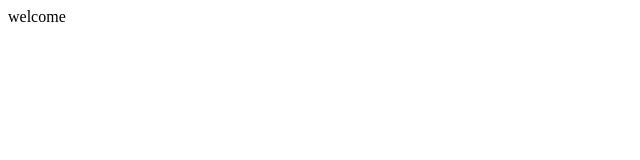
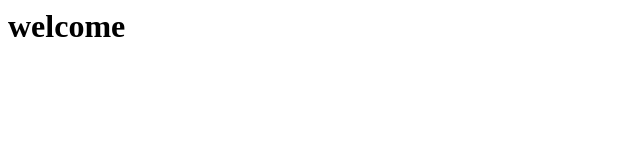
Before and after one commit to audreypeters/audreypeters.github.io, a plain HTML site: page index.html in a window 1280 px wide. Shown: the whole page, without its empty margins (0-640 px from the left). Drawn offline with Linux system fonts and the light colour scheme.

Commit message:
Update index.html

```diff
--- a/index.html
+++ b/index.html
@@ -1 +1 @@
-<hi>welcome</h1>
+<h1>welcome</h1>
```
